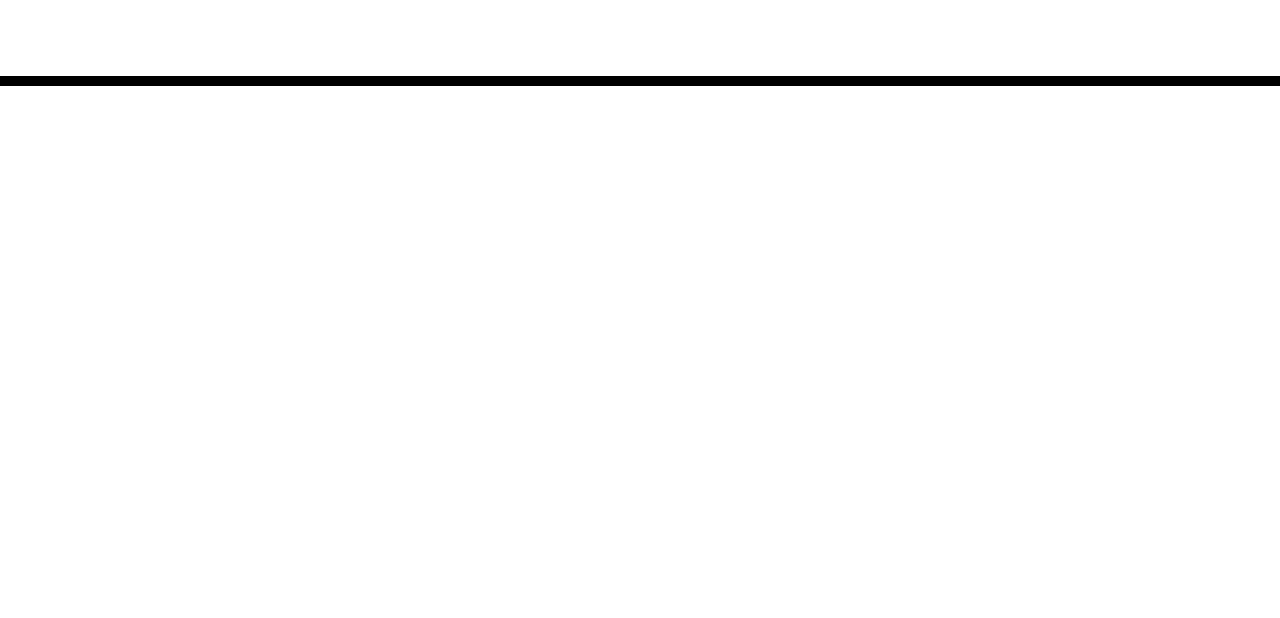
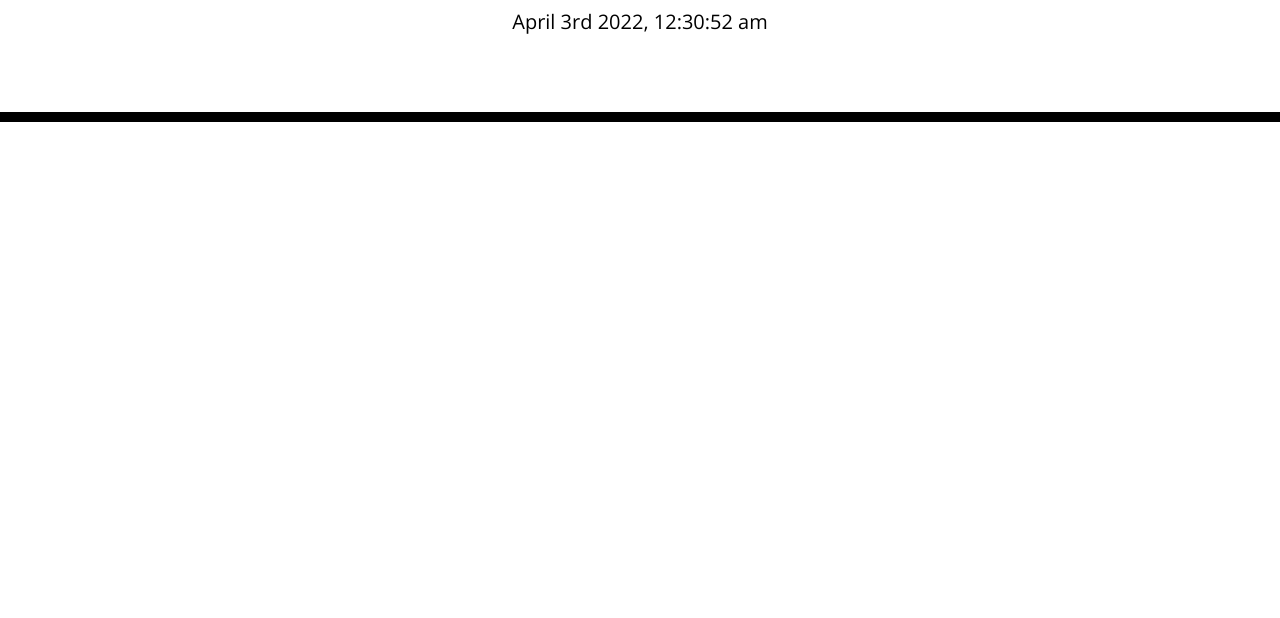
Before and after one commit to realnifty/workday-scheduler, a plain HTML site: page index.html in a window 1280 px wide. Shown: the part 182-800 px from the top of the page. Drawn offline with nearby package versions, Linux system fonts and the light colour scheme.

Commit message:
add dynamic date/time to planner

```diff
--- a/assets/js/script.js
+++ b/assets/js/script.js
@@ -0,0 +1,21 @@
+// GIVEN I am using a daily planner to create a schedule
+// WHEN I open the planner
+// THEN the current day is displayed at the top of the calendar: COMPLETED
+// WHEN I scroll down
+// THEN I am presented with timeblocks for standard business hours
+// WHEN I view the timeblocks for that day
+// THEN each timeblock is color coded to indicate whether it is in the past, present, or future
+// WHEN I click into a timeblock
+// THEN I can enter an event
+// WHEN I click the save button for that timeblock
+// THEN the text for that event is saved in local storage
+// WHEN I refresh the page
+// THEN the saved events persist
+
+// this function replaces the current text content of #currentDay and displays a moment.js local date and time
+function dateTime() {
+    $('#currentDay').text(moment().format('MMMM Do YYYY, h:mm:ss a'));
+}
+
+// this function calls the dateTime function every (1) second to dynamically update the time on webpage
+setInterval(dateTime, 1000);
--- a/index.html
+++ b/index.html
@@ -26,7 +26,7 @@
     <header class="jumbotron">
       <h1 class="display-3">Work Day Scheduler</h1>
       <p class="lead">A simple calendar app for scheduling your work day</p>
-      <p id="currentDay" class="lead"></p>
+      <p id="currentDay" class="lead">...loading</p>
     </header>
     <div class="container">
       <!-- Timeblocks go here -->
```
